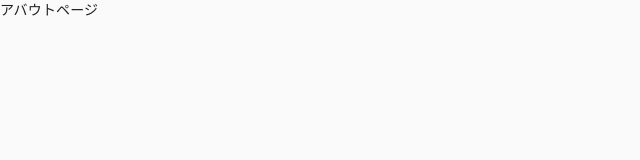
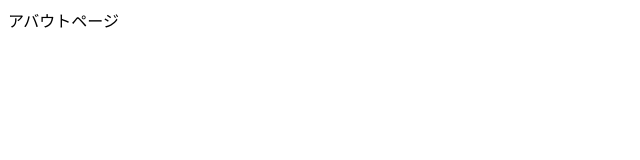
Before and after one commit to Hitoshi082508/blogweb, a Next.js app: page /about in a window 1280 px wide. Shown: the top 160 px of the page, without its empty margins (0-640 px from the left). Built offline with nearby package versions, Linux system fonts and the light colour scheme.

Commit message:
CSSの初期設定をしました。

```diff
--- a/pages/_app.tsx
+++ b/pages/_app.tsx
@@ -1,22 +1,14 @@
-import React, { useEffect } from 'react';
-import { AppProps } from 'next/app';
-import { StylesProvider } from '@material-ui/styles';
-import CssBaseline from '@material-ui/core/CssBaseline';
+import 'styles/reset.css';
+import 'styles/globals.css';
+import { ThemeProvider } from 'styled-components';
+import { theme } from '../styles/theme';
+import type { AppProps } from 'next/app';
 
 const MyApp = ({ Component, pageProps }: AppProps): JSX.Element => {
-
-  useEffect(() => {
-    const jssStyles = document.querySelector('#jss-server-side');
-    if (jssStyles) {
-      jssStyles.parentElement.removeChild(jssStyles);
-    }
-  }, []);
-
   return (
-    <StylesProvider injectFirst>
-      <CssBaseline />
+    <ThemeProvider theme={theme}>
       <Component {...pageProps} />
-    </StylesProvider>
+    </ThemeProvider>
   );
 };
 
--- /dev/null
+++ b/styles/globals.css
@@ -0,0 +1,6 @@
+html,
+body {
+  font-family: 'Hiragino Sans', 'ヒラギノ角ゴ ProN W3', 'HiraKakuProN-W3',
+    'ヒラギノ角ゴ Pro W3', 'HiraKakuPro-W3', 'メイリオ', 'Meiryo',
+    'ＭＳ Ｐゴシック', 'MS Pgothic', sans-serif;
+}
--- /dev/null
+++ b/styles/theme.ts
@@ -0,0 +1,19 @@
+import {
+  css,
+  CSSObject,
+  FlattenSimpleInterpolation,
+  SimpleInterpolation,
+} from 'styled-components';
+
+export const theme = {
+  media: {
+    sp: (
+      first: CSSObject | TemplateStringsArray,
+      ...interpolations: SimpleInterpolation[]
+    ): FlattenSimpleInterpolation => css`
+      @media (max-width: 768px) {
+        ${css(first, ...interpolations)}
+      }
+    `,
+  },
+} as const;
```
Also changed, not shown: styles/reset.css (added).
